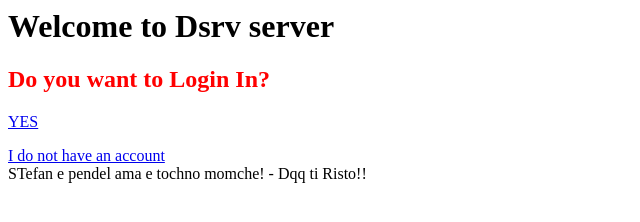
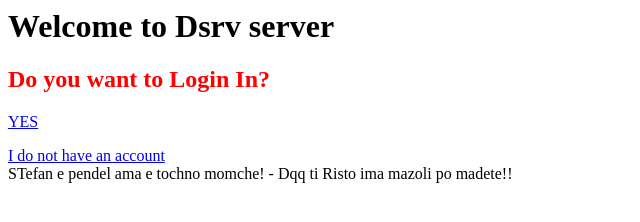
Before and after one commit to TwMethods/Login-page, a plain HTML site: page index.html in a window 1280 px wide. Shown: the whole page, without its empty margins (0-640 px from the left). Drawn offline with Linux system fonts and the light colour scheme.

Commit message:
Be proam samo be

```diff
--- a/index.html
+++ b/index.html
@@ -11,6 +11,6 @@
 <a href = "login.html">  YES </a>
 </p>
 <div><a href = "registration.html"> I do not have an account</a></div>
-    <footer> STefan e pendel ama e tochno momche! - Dqq ti Risto!! </footer>
+    <footer> STefan e pendel ama e tochno momche! - Dqq ti Risto ima mazoli po madete!! </footer>
 </body>
 </html>
```
